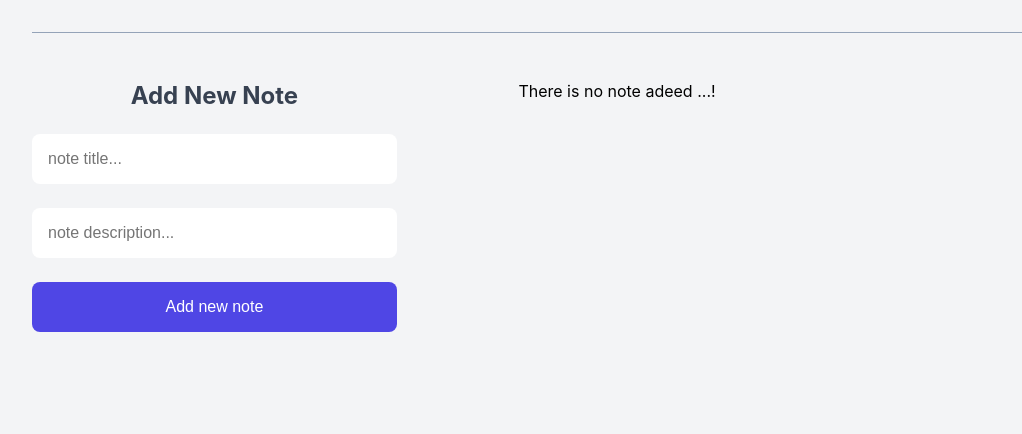
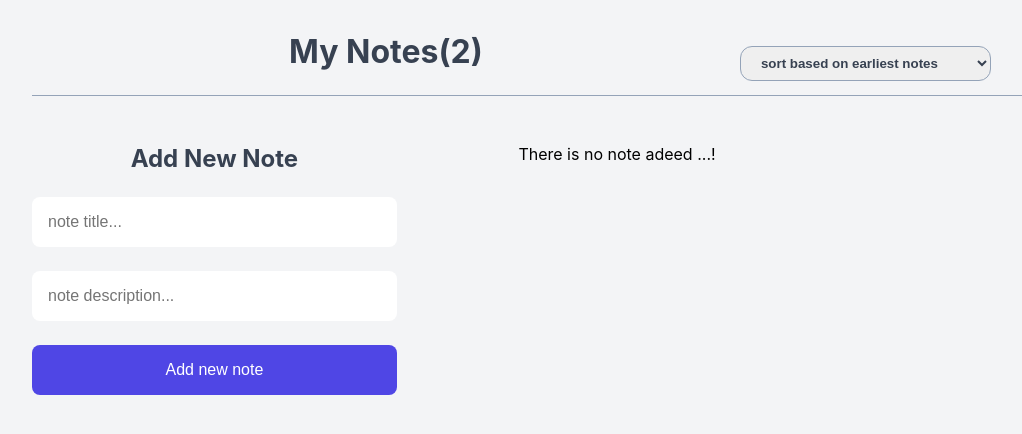
Before and after one commit to behzadiv/Note-App, a React (Vite) app: page / in a window 1280 px wide. Shown: the top 434 px of the page, without its empty margins (0-1022 px from the left). Built offline with nearby package versions, Linux system fonts and the light colour scheme.

Commit message:
feat : add sortBy to sort my notes

```diff
--- a/src/App.jsx
+++ b/src/App.jsx
@@ -2,9 +2,11 @@ import React, { useState } from "react";
 import AddNewNote from "./components/AddNewNote";
 import NoteList from "./components/NoteList";
 import "./App.css";
+import NoteHeader from "./components/NoteHeader";
 
 function App() {
   const [notes, setNotes] = useState([]);
+  const [sortBy, setSortBy] = useState("newest");
 
   const handleNotes = (newNote) => {
     setNotes((prevNotes) => [...prevNotes, newNote]);
@@ -21,14 +23,18 @@ function App() {
       )
     );
   };
+  const sortHandler = (e) => {
+    setSortBy(e.target.value);
+  };
 
   return (
     <div className="container">
-      <div className="note-header"></div>
+      <NoteHeader onSortHandler={sortHandler} sortBy={sortBy} />
       <div className="note-app">
         <AddNewNote onHandleNotes={handleNotes} />
         <NoteList
           notes={notes}
+          sortBy={sortBy}
           onDeleteNote={deleteNote}
           onCheckNote={checkNote}
         />
--- /dev/null
+++ b/src/components/NoteHeader.jsx
@@ -0,0 +1,16 @@
+import React from "react";
+
+const NoteHeader = ({ onSortHandler, sortBy }) => {
+  return (
+    <div className="note-header">
+      <h1>My Notes(2)</h1>
+      <select value={sortBy} onChange={onSortHandler}>
+        <option value="latest">sort based on latest notes</option>
+        <option value="completed">sort based on completed notes</option>
+        <option value="newest">sort based on earliest notes</option>
+      </select>
+    </div>
+  );
+};
+
+export default NoteHeader;
--- a/src/components/NoteList.jsx
+++ b/src/components/NoteList.jsx
@@ -1,10 +1,25 @@
 import React from "react";
 
-const NoteList = ({ notes, onDeleteNote, onCheckNote }) => {
+const NoteList = ({ notes, onDeleteNote, onCheckNote, sortBy }) => {
+  let sortedNotes = [];
+  const cloneNotes = [...notes];
+  if (sortBy === "newest") {
+    sortedNotes = cloneNotes.sort((a, b) => {
+      return new Date(a.createdAt) - new Date(b.createdAt) > 0 ? -1 : 1;
+    });
+  } else if (sortBy === "latest") {
+    sortedNotes = cloneNotes.sort((a, b) => {
+      return new Date(a.createdAt) - new Date(b.createdAt) < 0 ? -1 : 1;
+    });
+  } else if (sortBy === "completed") {
+    sortedNotes = cloneNotes.sort((a, b) => {
+      return Number(a.completed) - Number(b.completed) < 0 ? -1 : 1;
+    });
+  }
   return (
     <div className="note-container">
       <NoteStatus notes={notes} />
-      {notes.map((note) => (
+      {sortedNotes.map((note) => (
         <NoteItem
           key={note.id}
           note={note}
```
